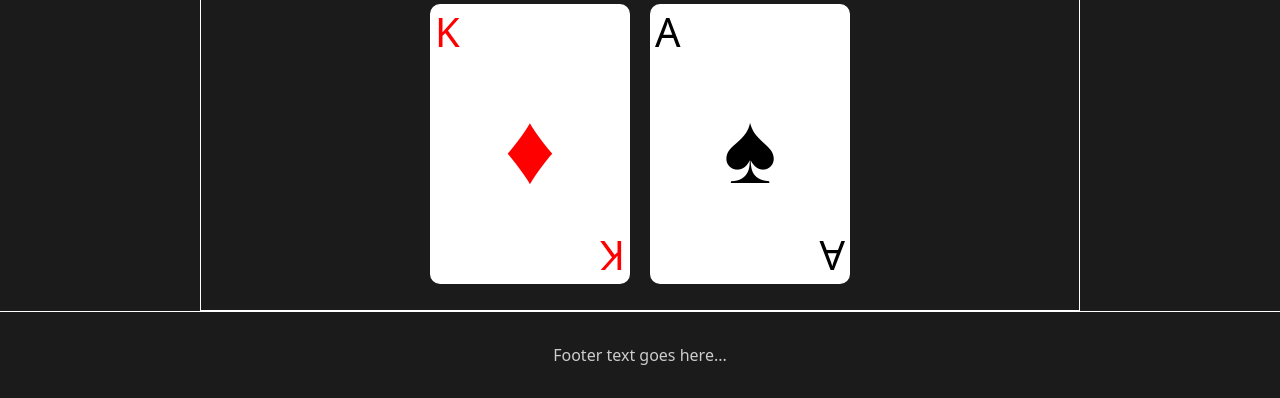
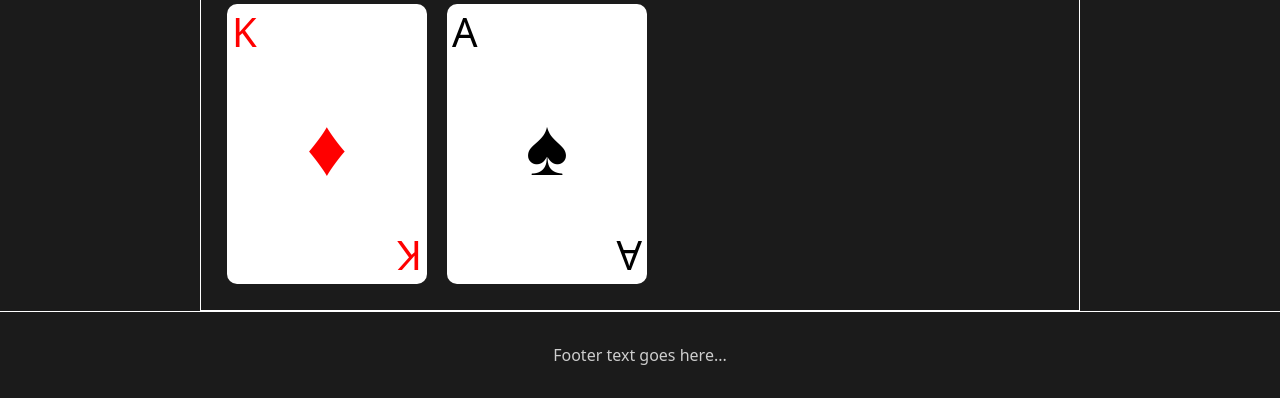
Before and after one commit to pcoet/typescript-patterns, a website built with Parcel: page site/poker.html in a window 1280 px wide. Shown: the part 450-848 px from the top of the page. Built offline with nearby package versions, Linux system fonts and the light colour scheme.

Commit message:
adjusted display of hand and simplified deal logic

```diff
--- a/site/poker.css
+++ b/site/poker.css
@@ -7,7 +7,7 @@
   display: flex;
   flex-direction: row;
   flex-wrap: wrap;
-  justify-content: center;
+  justify-content: left;
 }
 
 .card {
@@ -29,7 +29,7 @@
 
 .card div:nth-child(2) {
   text-align: center;
-  font-size: 100px;
+  font-size: 80px;
 }
 
 .card div:nth-child(3) {
--- a/site/poker.ts
+++ b/site/poker.ts
@@ -85,12 +85,14 @@ const deck: Record<CardId, Card> = {
   SA : { rank: 'A', suit: 'spades' },
 };
 
-function setRank(cardId: CardId, card: HTMLDivElement, div: HTMLDivElement): void {
+function showRank(cardId: CardId, card: HTMLDivElement): void {
+  const div = document.createElement('div');
   div.innerHTML = `${deck[cardId].rank}`;
   card.append(div);
 }
 
-function setSuit(cardId: CardId, card: HTMLDivElement, div: HTMLDivElement): void {
+function showSuit(cardId: CardId, card: HTMLDivElement): void {
+  const div = document.createElement('div');
   div.innerHTML = `${suitIconMap[deck[cardId].suit]}`;
   card.append(div);
 }
@@ -102,9 +104,9 @@ function deal(cardIds: CardId[]): void {
       const card = document.createElement('div');
       card.id = `card${i}`;
       card.setAttribute('class', `card ${deck[cardIds[i]].suit}`);
-      setRank(cardIds[i], card, document.createElement('div'));
-      setSuit(cardIds[i], card, document.createElement('div'));
-      setRank(cardIds[i], card, document.createElement('div'));
+      showRank(cardIds[i], card);
+      showSuit(cardIds[i], card);
+      showRank(cardIds[i], card);
       hand.append(card);
     }
   }
```
